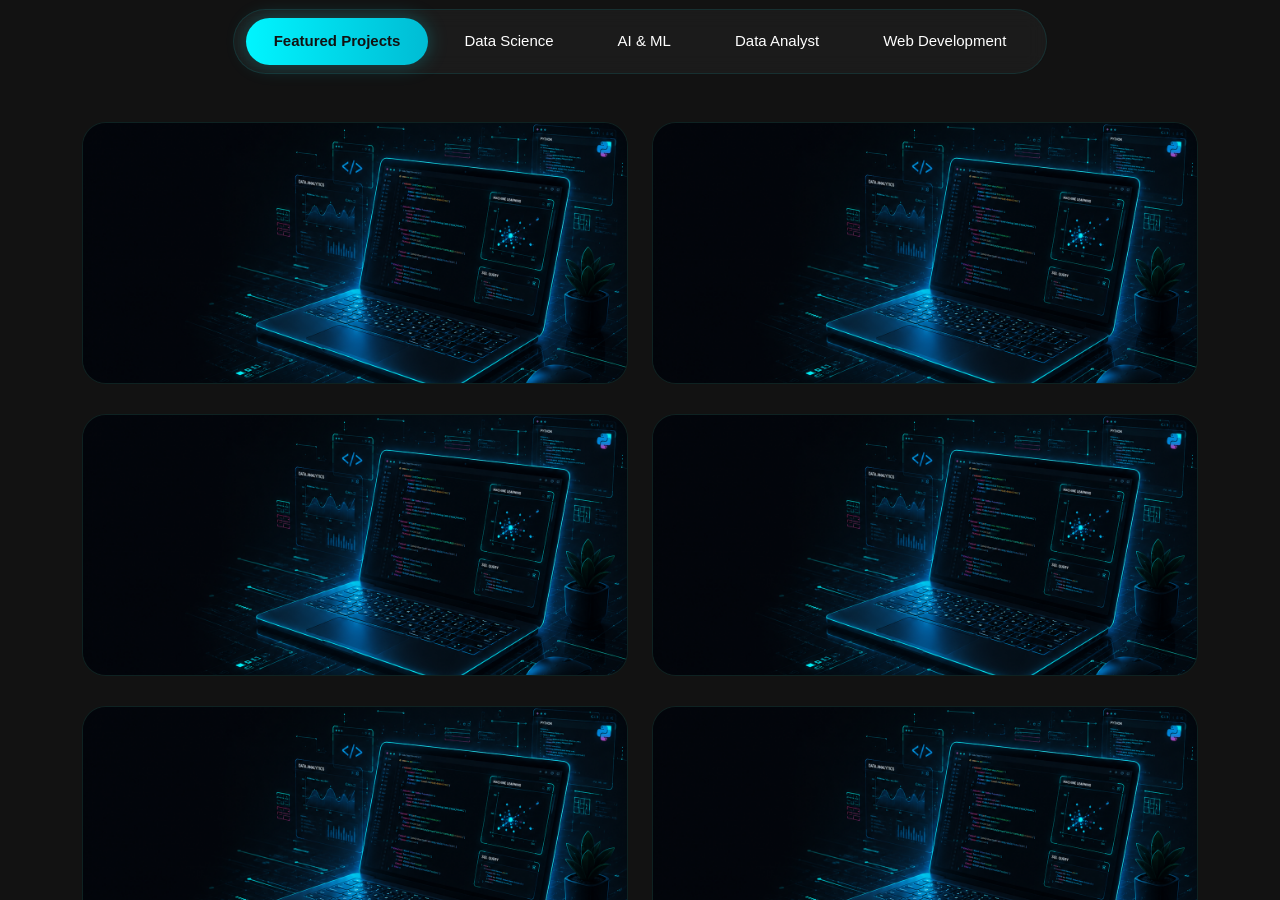
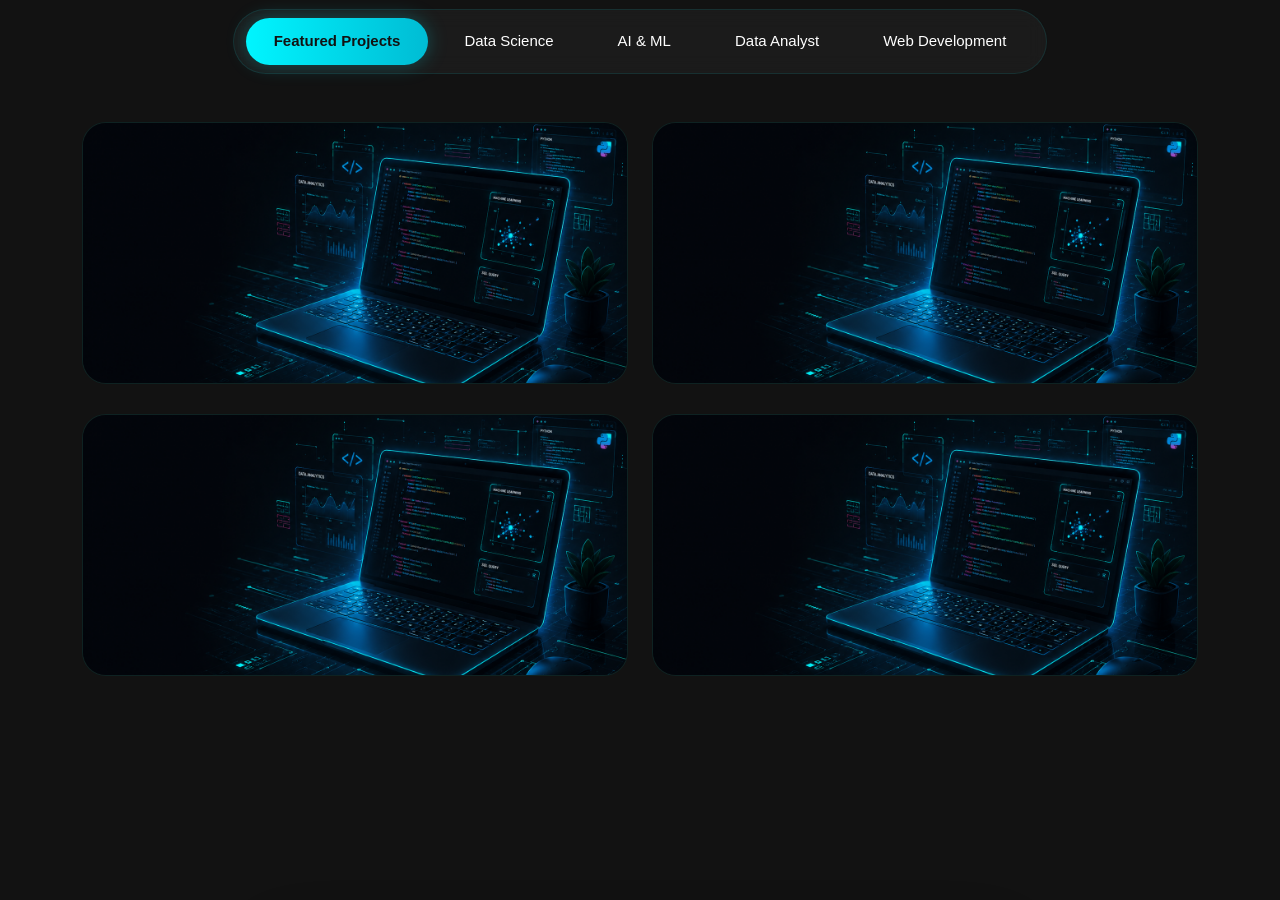
Before and after one commit to Mohitnegi56/portfolio, a React (Create React App) app: page / in a window 1280 px wide. Shown: the part 1900-2800 px from the top of the page. Built offline with nearby package versions, Linux system fonts and the light colour scheme; a web font is replaced by a local one.

Commit message:
featured projects

```diff
--- a/src/components/Projects.js
+++ b/src/components/Projects.js
@@ -56,6 +56,14 @@ export const Projects = () => {
   ];
 
   // Filtered Categories
+  const featuredProjects = allProjects.filter(
+    (project) =>
+      project.title === "WhatsApp Chat Analyzer" ||
+      project.title === "Book Recommendation System" ||
+      project.title === "Enterprise Knowledge Copilot" ||
+      project.title === "LangGraph AI Chatbot"
+  );
+
   const dataScienceProjects = allProjects.filter(
     (project) =>
       project.title === "WhatsApp Chat Analyzer" ||
@@ -136,7 +144,7 @@ export const Projects = () => {
                   {/* Featured Projects */}
                   <Tab.Pane eventKey="first">
                     <Row>
-                      {allProjects.map((project, index) => (
+                      {featuredProjects.map((project, index) => (
                         <ProjectCard
                           key={index}
                           {...project}
```
